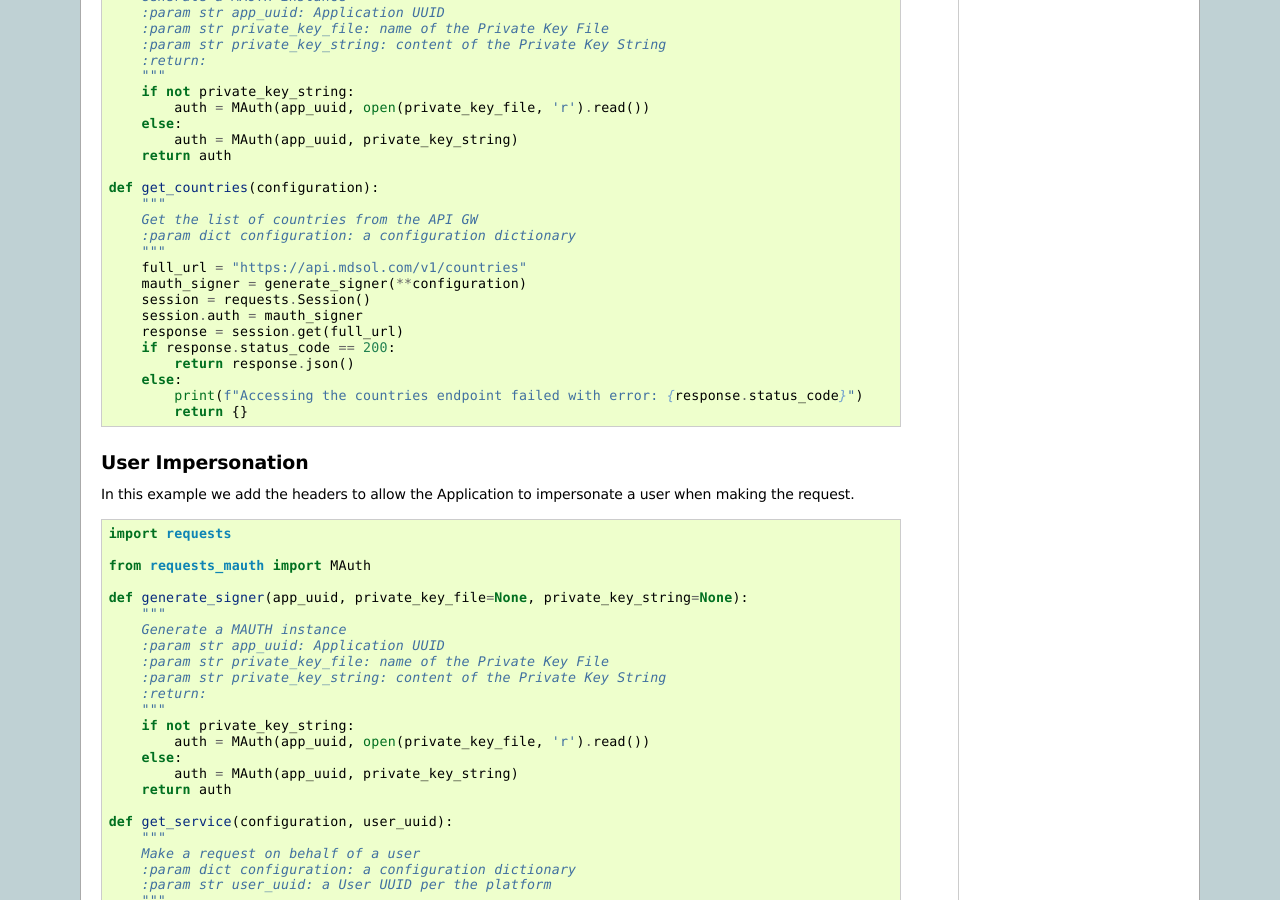
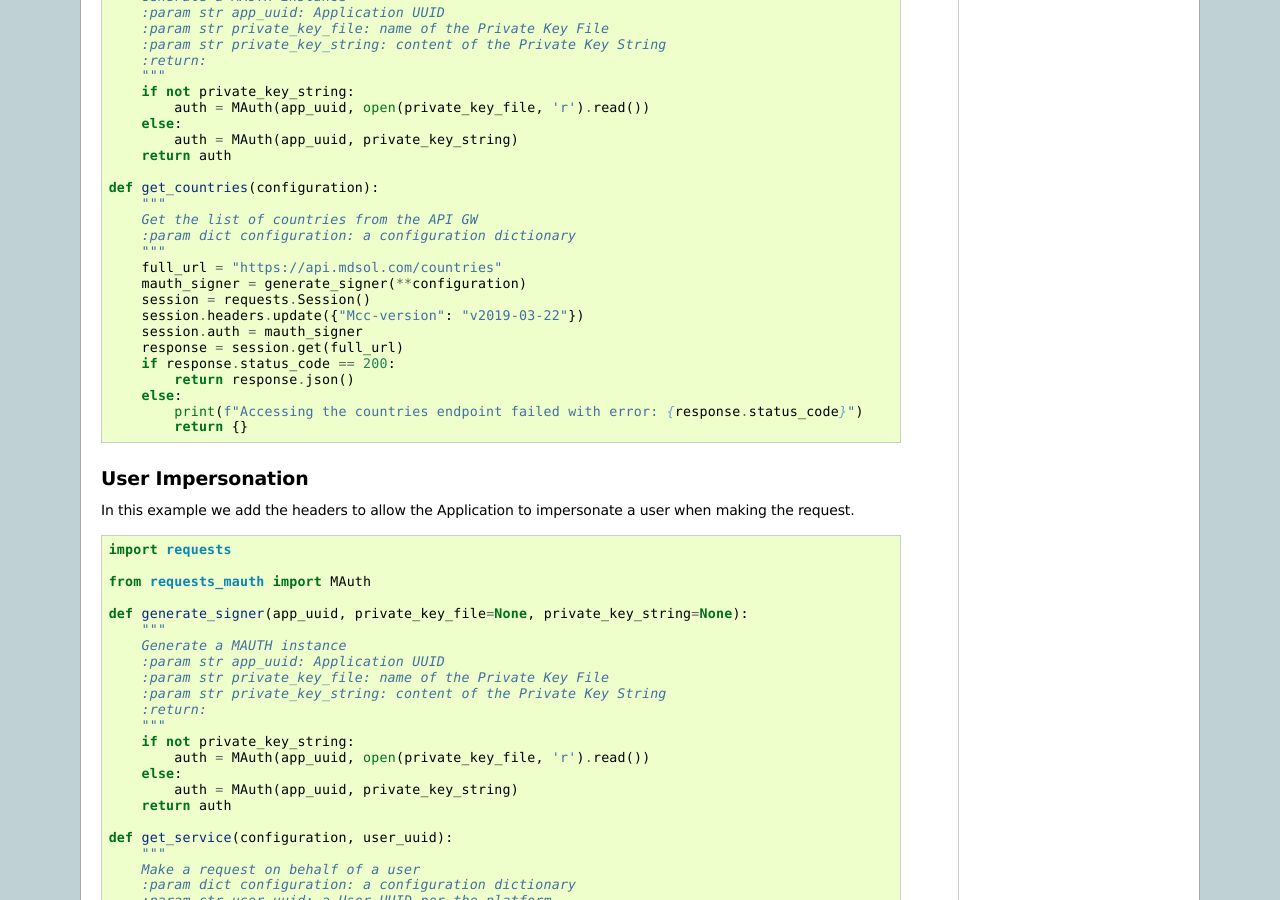
Before and after one commit to mdsol/requests-mauth, a Sphinx documentation site: the page built from docs/examples.rst, in a window 1280 px wide and 900 px high, scrolled down 1010 px. Built offline with Sphinx 7.4.7, drawn with Linux system fonts in a browser that asks for light colours.

Commit message:
Updated apigateway usage parameters

```diff
--- a/docs/examples.rst
+++ b/docs/examples.rst
@@ -77,9 +77,10 @@ In this example we use the MAuth signer to access the underlying Countries API e
         Get the list of countries from the API GW
         :param dict configuration: a configuration dictionary
         """
-        full_url = "https://api.mdsol.com/v1/countries"
+        full_url = "https://api.mdsol.com/countries"
         mauth_signer = generate_signer(**configuration)
         session = requests.Session()
+        session.headers.update({"Mcc-version": "v2019-03-22"})
         session.auth = mauth_signer
         response = session.get(full_url)
         if response.status_code == 200:
```
